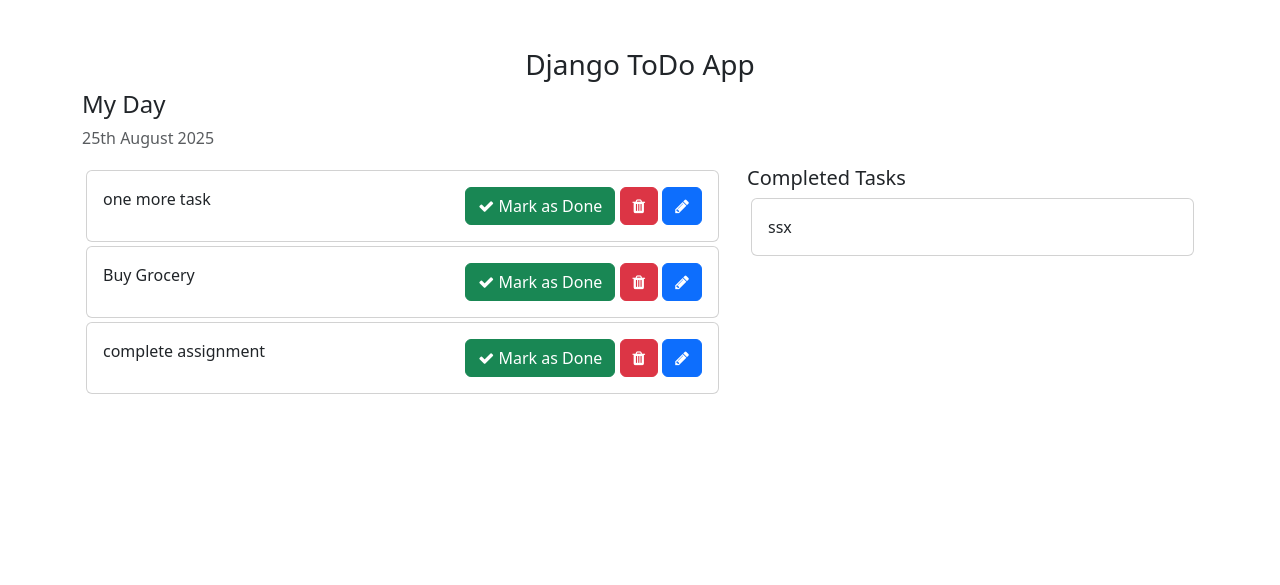
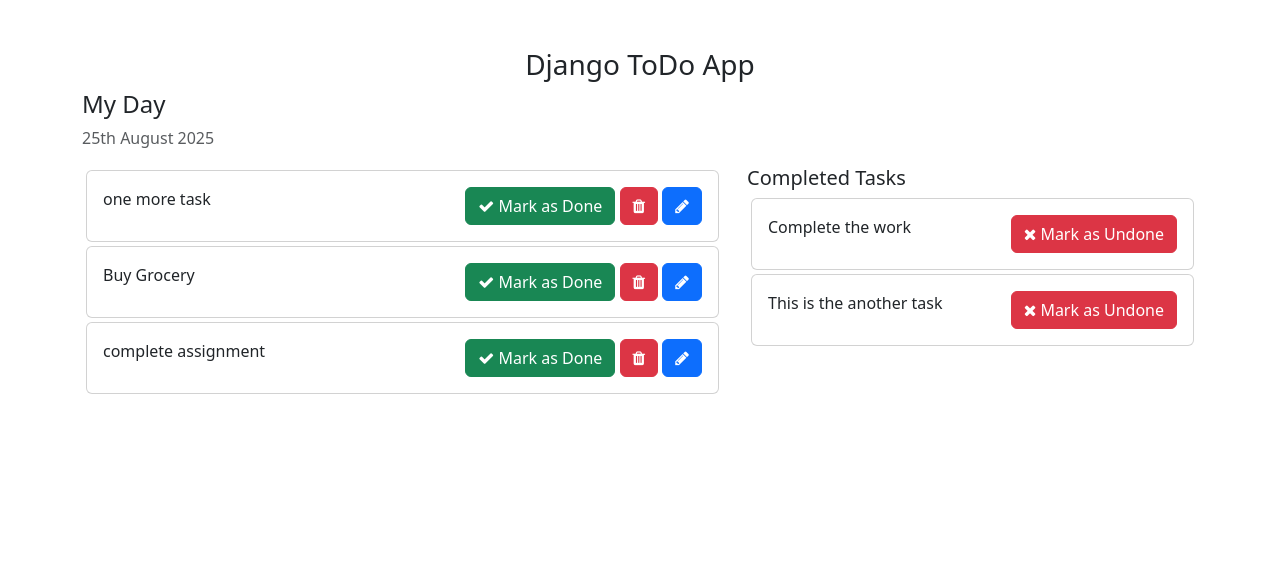
Before and after one commit to ManishPrasadGupta/Django-todoApp, a Django app: page / in a window 1280 px wide. Shown: the top 585 px of the page. Run offline with Django 5.2, Linux system fonts and the light colour scheme; data comes from the database, SQL or seed files in the repository; both versions use the stored data as it was after the commit.

Commit message:
Add task editing and management features with CRUD operations

```diff
--- a/template/home.html
+++ b/template/home.html
@@ -31,9 +31,9 @@
                     <div class="card-body">
                         {{ task.task }}
                         <span style="position: relative; float: right;">
-                            <a class="btn btn-success"><i class="fa fa-check"></i> Mark as Done</a>
-                            <a class="btn btn-danger"><i class="fa fa-trash"></i></a>
-                            <a class="btn btn-primary"><i class="fa fa-pencil"></i></a>
+                            <a href="{% url 'mark_as_done' task.pk %}" class="btn btn-success"><i class="fa fa-check"></i> Mark as Done</a>
+                            <a href="{% url 'deleteTask' task.pk %}" class="btn btn-danger"><i class="fa fa-trash"></i></a>
+                            <a href="{% url 'editTask' task.pk %}" class="btn btn-primary"><i class="fa fa-pencil"></i></a>
                         </span>
                     </div>
                 </div>
@@ -43,12 +43,16 @@
             <div class="col-md-5 col-lg-5">
                 <h5>Completed Tasks</h5>
                 <!-- List of all the tasks that have completed -->
+                {% for task in completed_tasks %}
                 <div class="card m-1">
                     <div class="card-body">
-ssx
+                        {{ task.task }}
+                        <span style="position: relative; float: right;">
+                            <a href="{% url 'mark_as_undone' task.pk %}" class="btn btn-danger"><i class="fa fa-times"></i> Mark as Undone</a>
+                        </span>
                     </div>
                 </div>
-
+                {% endfor %}
 
             </div>
         </div>
@@ -59,7 +63,7 @@
                     {% csrf_token %}
                     <div class="form-group">
                         <span style="display: flex;">
-                            <input type="text" name="task" class="form-control" placeholder="Add a task">
+                            <input type="text" required name="task" class="form-control" placeholder="Add a task">
                             <button  type="submit" class="btn btn-primary" style="width: 200px;"><i class="fa fa-plus"></i> Add</button>
                         </span>
                     </div>
--- a/todo/urls.py
+++ b/todo/urls.py
@@ -2,5 +2,14 @@
 from . import views
 
 urlpatterns = [
-    path('addTask/', views.addTask, name='addTask')
+    path('addTask/', views.addTask, name='addTask'),
+    path('mark_as_done/<int:pk>/', views.mark_as_done, name='mark_as_done'),
+    path('mark_as_undone/<int:pk>/', views.mark_as_undone, name='mark_as_undone'),
+
+    # Edit features
+    path('editTask/<int:pk>/', views.editTask, name='editTask'),
+
+    #Delete Task
+    path('deleteTask/<int:pk>/', views.deleteTask, name='deleteTask'),
+
 ]
--- a/todo_main/views.py
+++ b/todo_main/views.py
@@ -3,7 +3,11 @@
 
 def home(request):
     tasks = Task.objects.filter(is_completed=False).order_by('updated_at')
+
+    completed_tasks = Task.objects.filter(is_completed=True).order_by('updated_at')
+
     context = {
-        'tasks': tasks
+        'tasks': tasks,
+        'completed_tasks': completed_tasks
     }
     return render(request, 'home.html', context)
```
Also changed, not shown: template/editTask.html (added, +29 -0 lines), todo/views.py (+32 -0 lines), db.sqlite3.
